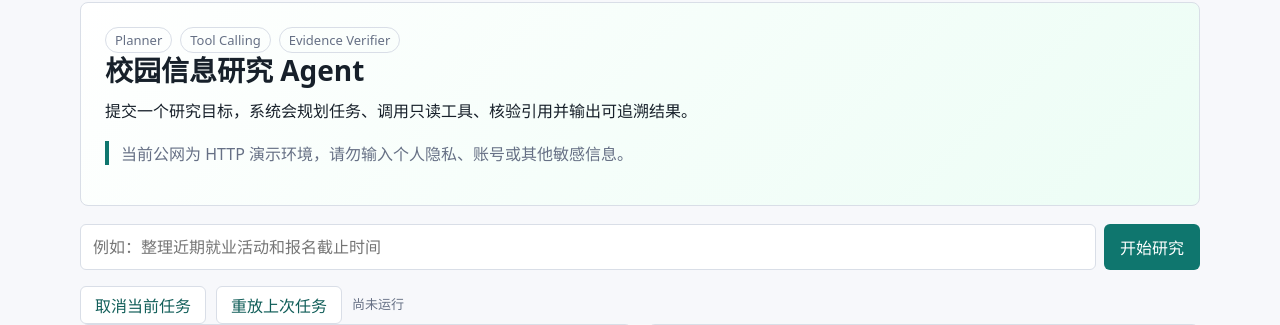
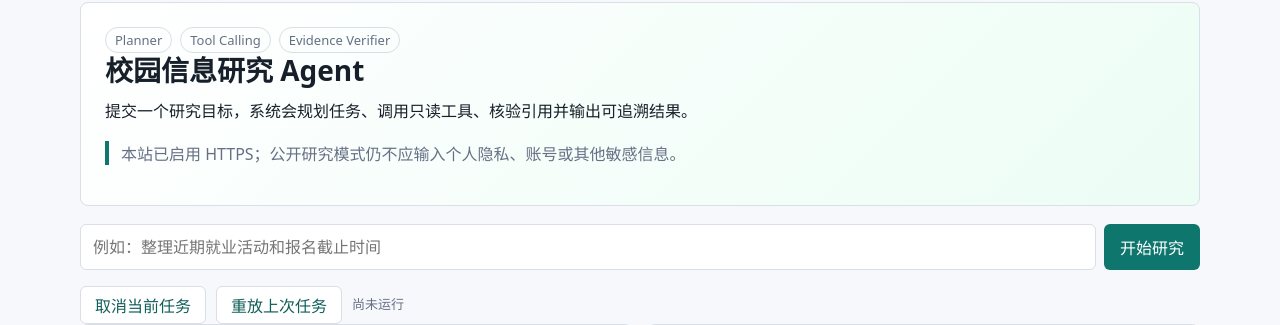
Before and after one commit to zhang211511762315/hys, a Django app: page /research/ in a window 1280 px wide. Shown: the part 91-416 px from the top of the page. Run offline with Django 5.2, Linux system fonts and the light colour scheme; parts of the project's set-up code (start-up, migrations or seed data) failed here and were passed over.

Commit message:
fix: align research page privacy notice with https

```diff
--- a/agent_runtime/templates/agent_runtime/research.html
+++ b/agent_runtime/templates/agent_runtime/research.html
@@ -9,7 +9,7 @@
   </div>
   <h1>校园信息研究 Agent</h1>
   <p class="summary">提交一个研究目标，系统会规划任务、调用只读工具、核验引用并输出可追溯结果。</p>
-  <p class="callout">当前公网为 HTTP 演示环境，请勿输入个人隐私、账号或其他敏感信息。</p>
+  <p class="callout">本站已启用 HTTPS；公开研究模式仍不应输入个人隐私、账号或其他敏感信息。</p>
 </section>
 
 <form class="ask-form" id="research-form">
```
Also changed, not shown: agent_runtime/tests/test_research_runtime.py (+1 -0 lines).
